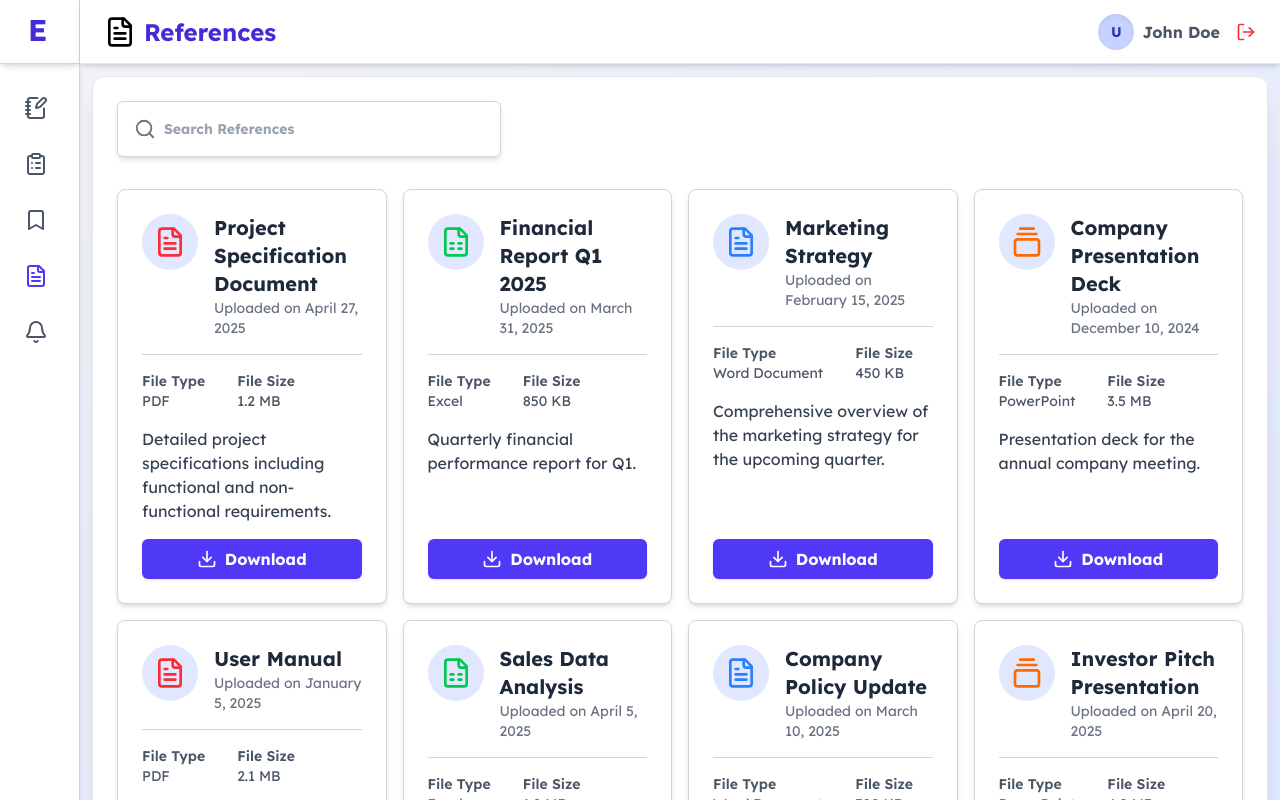
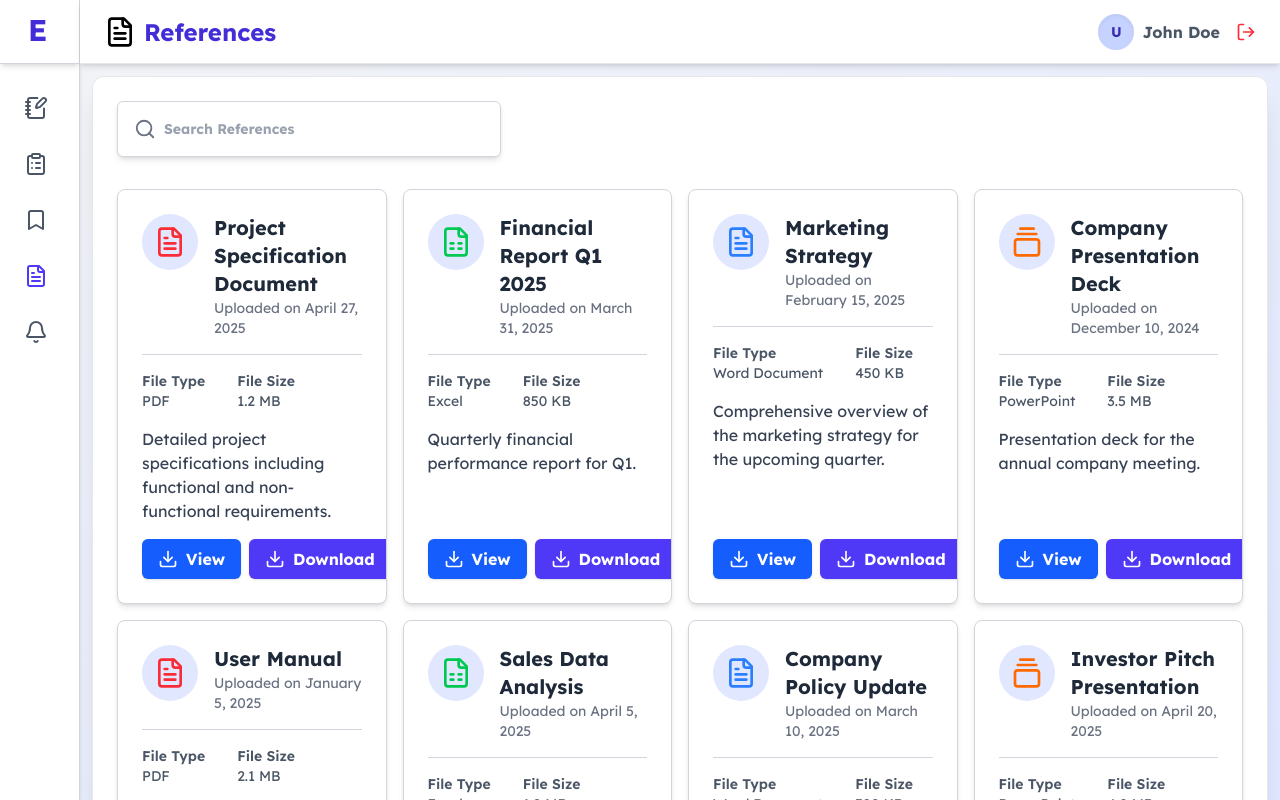
Before and after one commit to thoughtprotech/evalus-student-portal, a Next.js app: page /dashboard/references in a window 1280 px wide. Built offline with nearby package versions, Linux system fonts and the light colour scheme.

Commit message:
Minor UI change

```diff
--- a/src/app/dashboard/references/components/DocumentCard.tsx
+++ b/src/app/dashboard/references/components/DocumentCard.tsx
@@ -74,7 +74,15 @@ const DocumentCard: FC<DocumentCardProps> = ({
 
       {/* Download Button */}
       {downloadUrl && (
-        <div className="w-full">
+        <div className="w-full flex gap-2">
+          <a
+            href={downloadUrl}
+            download
+            className="w-full inline-flex items-center justify-center font-bold px-4 py-2 bg-blue-600 text-white rounded-md shadow hover:bg-indigo-700 transition-colors"
+          >
+            <Download className="w-5 h-5 mr-2" />
+            View
+          </a>
           <a
             href={downloadUrl}
             download
```
